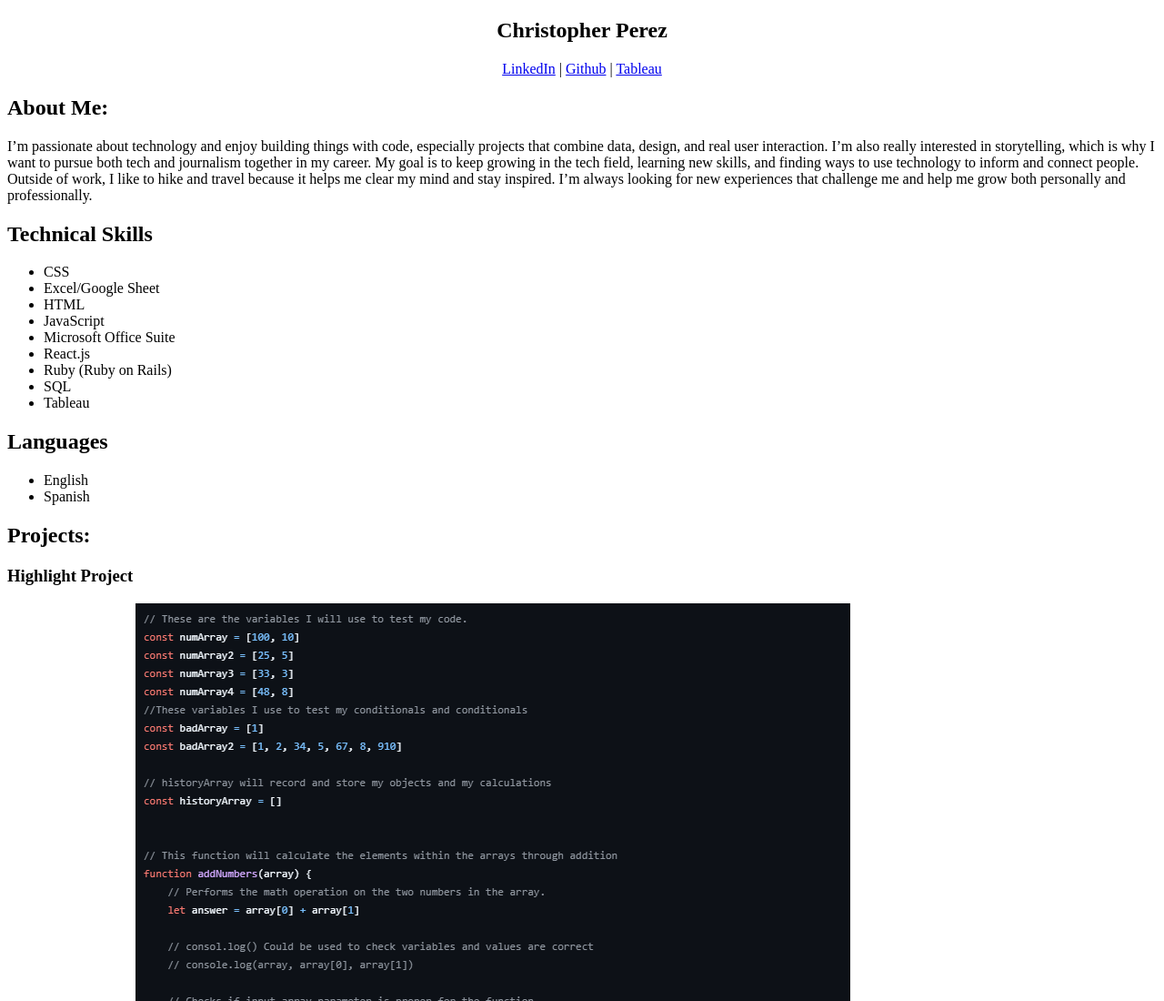
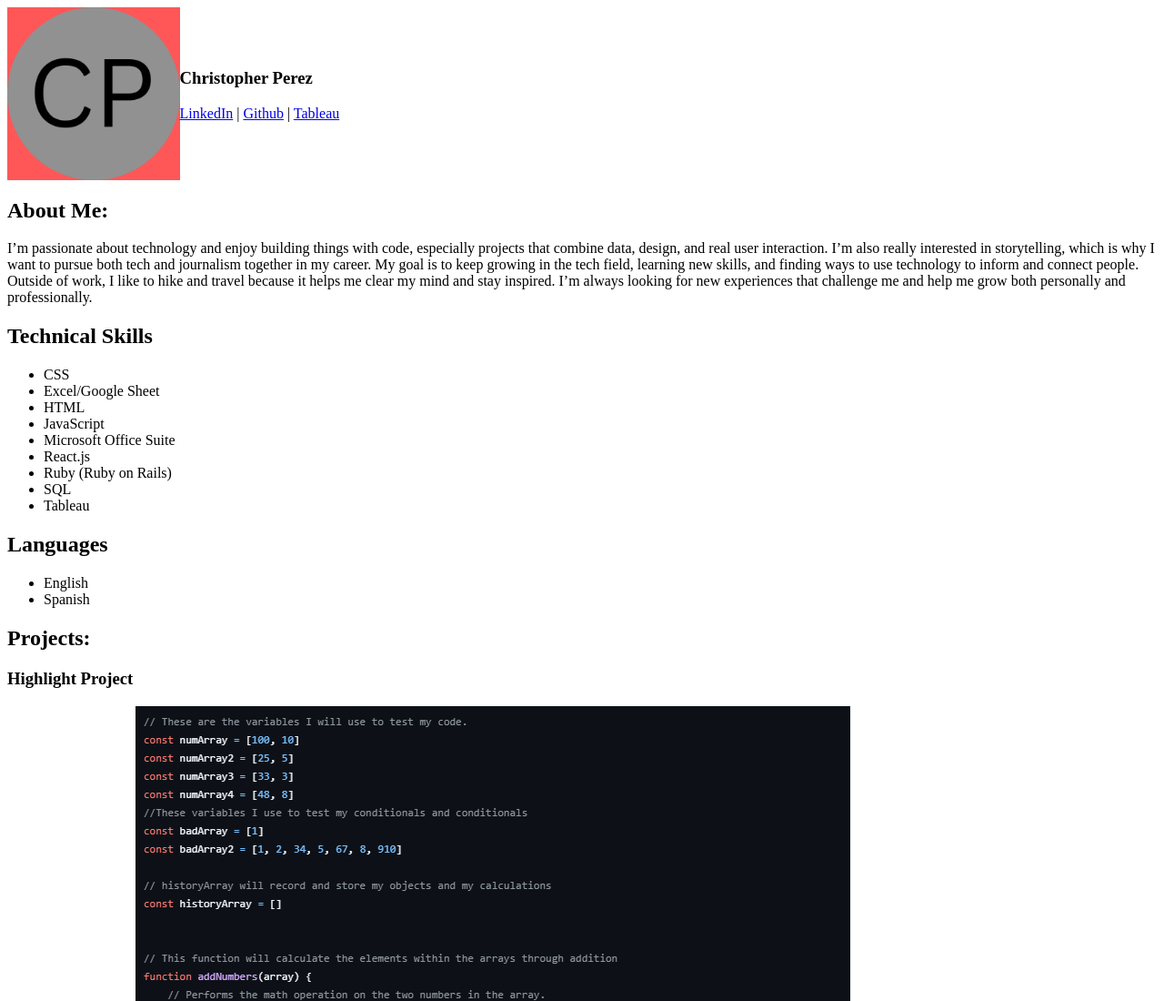
Before and after one commit to se-christopher-perez/summative-lab-part-2-personal-website-with-html-and-css, a plain HTML site: page index.html in a window 1280 px wide. Shown: the top 1100 px of the page at 91% size. Drawn offline with Linux system fonts and the light colour scheme.

Commit message:
added images and playing with the css

```diff
--- a/index.html
+++ b/index.html
@@ -13,11 +13,14 @@
 
 <body>
 
-    <section class="name-container">
+    <section class="header-container">
 
-        <h1>Christopher Perez</h1>
+        <img src="images/letters-name.png" alt="cp-name">
 
-        <section>
+        <section class="name-container">
+
+            <h1>Christopher Perez</h1>
+
             <p>
                 <a href="https://www.linkedin.com/in/datachrisp/">LinkedIn</a> |
                 <a href="https://github.com/se-christopher-perez">Github</a> |
--- a/style.css
+++ b/style.css
@@ -1,4 +1,12 @@
 
-.name-container{
-    text-align: center;
+.header-container {
+    display: flex;
+    align-items: center;
+    width: 100%;
 }
+
+
+.header-container img {
+    width: 15%;
+    height: 10%;
+}
```
Also changed, not shown: images/letters-name.png (added), 1 other file.
